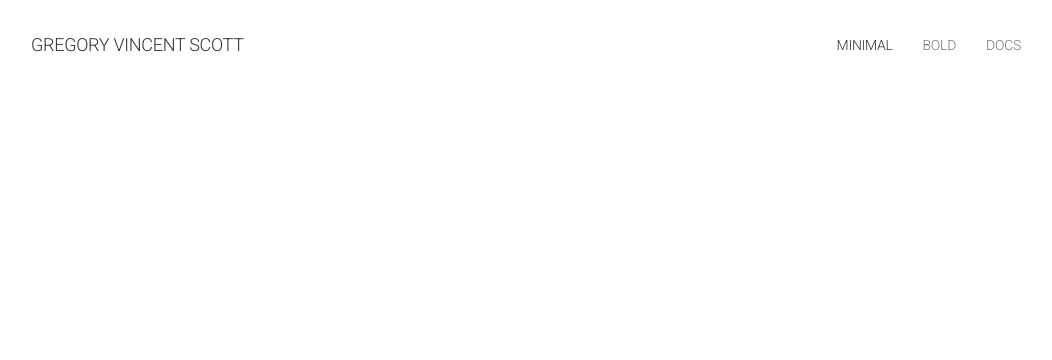
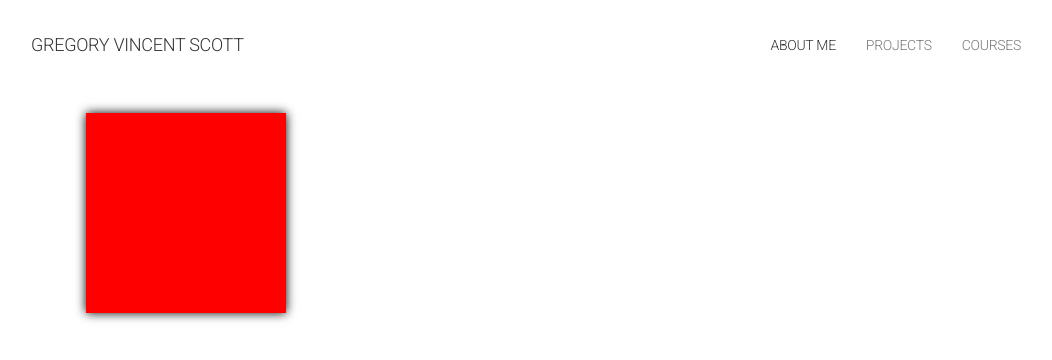
Before and after one commit to gregscott94/personal-website, a plain HTML site: page index.html in a window 1280 px wide. Shown: the whole page, without its empty margins (114-1166 px from the left). Drawn offline with nearby package versions, Linux system fonts and the light colour scheme.

```diff
--- /dev/null
+++ b/css/my-theme.css
@@ -0,0 +1,4 @@
+/* Style for the main content of the website */
+.content {
+	box-shadow: 0px 0px 10px black;
+}
--- a/index.html
+++ b/index.html
@@ -11,13 +11,8 @@
     <link href="css/bootstrap.min.css" rel="stylesheet">
     <link href="http://fonts.googleapis.com/css?family=Roboto:100,300,400,700" rel="stylesheet">
     <link href="css/toolkit-minimal.css" rel="stylesheet">
+    <link href="css/my-theme.css" rel="stylesheet">
 
-    <!-- HTML5 shim and Respond.js for IE8 support of HTML5 elements and media queries -->
-    <!-- WARNING: Respond.js doesn't work if you view the page via file:// -->
-    <!--[if lt IE 9]>
-      <script src="https://oss.maxcdn.com/html5shiv/3.7.2/html5shiv.min.js"></script>
-      <script src="https://oss.maxcdn.com/respond/1.4.2/respond.min.js"></script>
-    <![endif]-->
   </head>
   <body>
 
@@ -37,18 +32,22 @@
         <div class="pi collapse" id="navbar-collapse">
           <ul class="nav navbar-nav ow">
             <li class="active">
-              <a href="/index">Minimal</a>
+              <a href="/index">About Me</a>
             </li>
             <li >
-              <a href="#">Bold</a>
+              <a href="#">Projects</a>
             </li>
             <li >
-              <a href="#">Docs</a>
+              <a href="#">Courses</a>
             </li>
           </ul>
-        </div><!--/.nav-collapse -->
+        </div>
       </div>
     </nav>
+
+    <div class="row">
+      <div class="content" style="width: 200px; height: 200px; background-color: red; position: absolute; left: 200px"></div>
+    </div>
 
     <!-- jQuery (necessary for Bootstrap's JavaScript plugins) -->
     <script src="https://ajax.googleapis.com/ajax/libs/jquery/1.11.3/jquery.min.js"></script>
```
